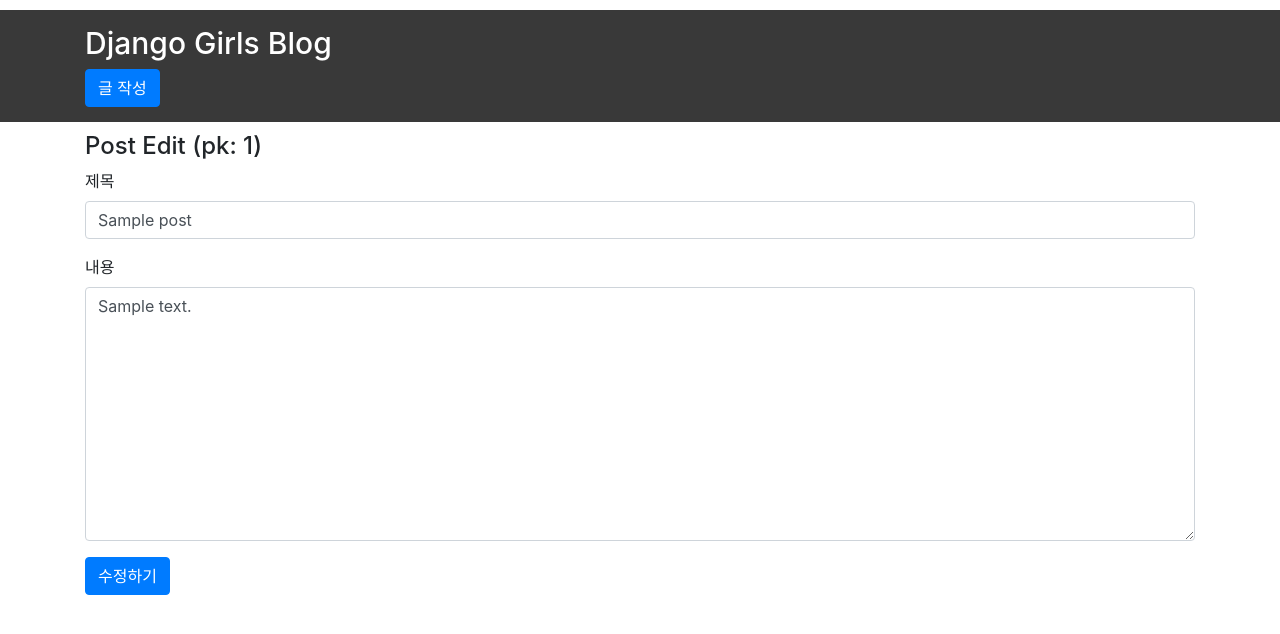
After one commit to djshin2000/djangogirls_tutorial, a Django app: page /1/edit in a window 1280 px wide. The commit adds this page. Shown: the top 634 px of the page. Run offline with Django 3.2, Linux system fonts and the light colour scheme; tables that the repository leaves empty hold one stand-in row (values such as "Sample post"); some libraries are stand-ins or nearby versions.

Commit message:
post_edit 기능 구현

```diff
--- a/django/blog/urls.py
+++ b/django/blog/urls.py
@@ -14,5 +14,6 @@ urlpatterns = [
 
     # localhost:8000/add에 접근할 수 있는 path구현
     path('add/', views.post_add, name='post-add'),
+    path('<int:pk>/edit', views.post_edit, name='post-edit'),
 
 ]
--- a/django/blog/views.py
+++ b/django/blog/views.py
@@ -43,6 +43,19 @@ def post_detail(request, pk):
     return render(request, 'blog/post_detail.html', context)
 
 
+def post_edit(request, pk):
+    if request.method == 'POST':
+        post = Post.objects.get(pk=pk)
+        post.title = request.POST['title']
+        post.content = request.POST['content']
+        post.save()
+        return redirect('post-detail', pk=post.pk)
+    context = {
+        'post': Post.objects.get(pk=pk),
+    }
+    return render(request, 'blog/post_edit.html', context)
+
+
 def post_add(request):
     if request.method == 'POST':
         title = request.POST['title']
--- a/django/static/css/blog.css
+++ b/django/static/css/blog.css
@@ -6,6 +6,9 @@ h1 {
 }
 h2 {
     font-size: 24px;
+}
+form.inline {
+    display: inline;
 }
 .header {
     background-color: #393939;
--- /dev/null
+++ b/django/templates/blog/post_edit.html
@@ -0,0 +1,18 @@
+{% extends 'base.html' %}
+
+{% block title %}Post Edit (pk: {{ post.pk }}){% endblock %}
+
+{% block content %}
+<form action="" method="POST">
+  {% csrf_token %}
+  <div class="form-group">
+    <label for="title">제목</label>
+    <input class="form-control" type="text" name="title" id="title" value="{{ post.title }}">
+  </div>
+  <div class="form-group">
+    <label for="content">내용</label>
+    <textarea class="form-control" name="content" id="content" cols="30" rows="10">{{ post.content }}</textarea>
+  </div>
+  <button class="btn btn-primary" type="submit">수정하기</button>
+</form>
+{% endblock %}
```
Also changed, not shown: django/templates/blog/post_detail.html (+8 -4 lines).
